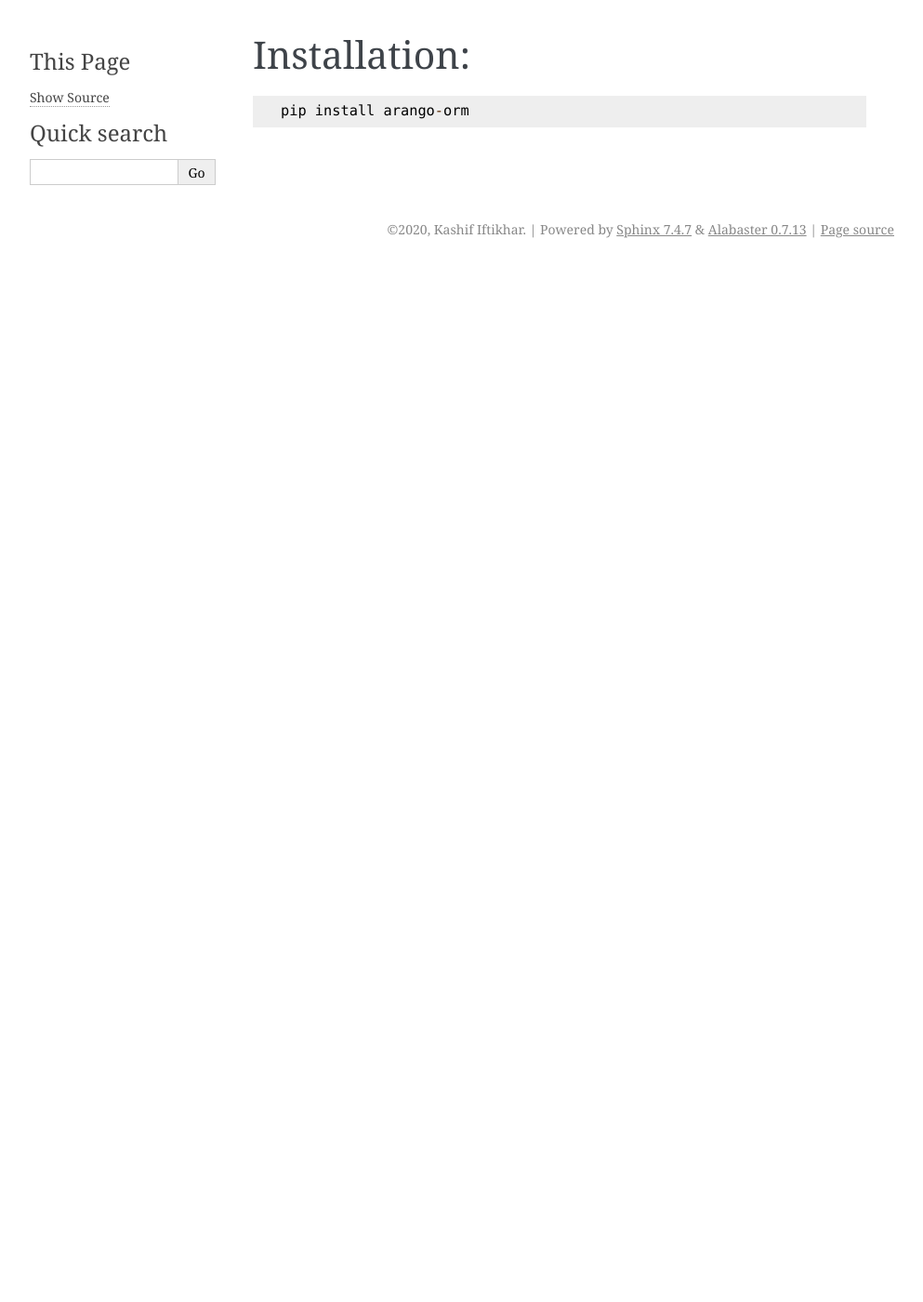
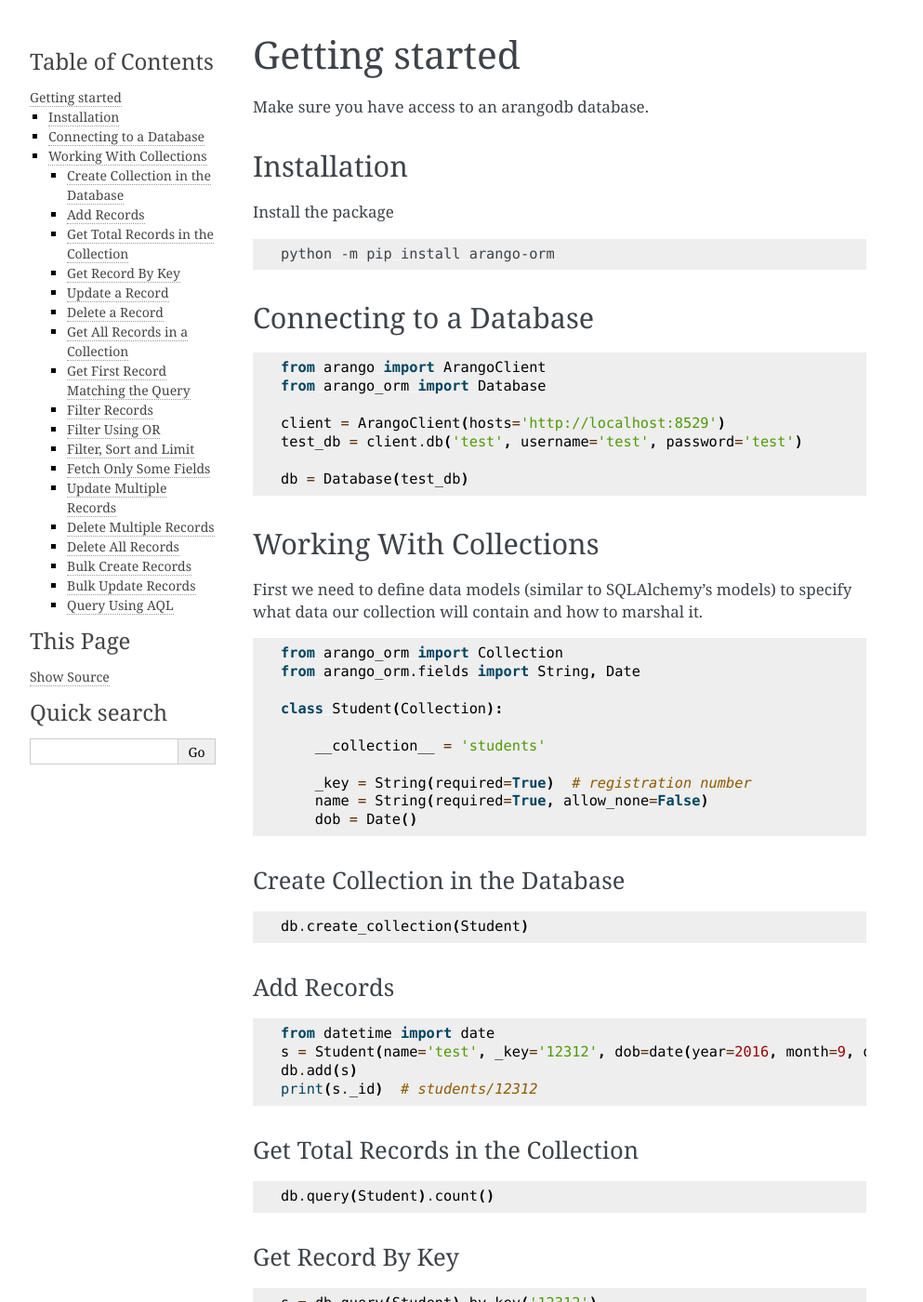
Before and after one commit to threatify/arango-orm, a Sphinx documentation site: the page built from docs/getting-started.rst, in a window 1280 px wide and 1400 px high. Shown: the whole window at 93% size, without its empty margins (148-1141 px from the left). Built offline with Sphinx 7.4.7, drawn with Linux system fonts in a browser that asks for light colours; some of the changed text lies outside the part shown.

Commit message:
Getting started documentation

```diff
--- a/docs/getting-started.rst
+++ b/docs/getting-started.rst
@@ -1,6 +1,217 @@
-Installation:
--------------
+Getting started
+===============
 
-::
+Make sure you have access to an arangodb database.
 
-    pip install arango-orm
+Installation
+------------
+
+Install the package
+
+.. code-block:: shell
+
+    python -m pip install arango-orm
+
+
+Connecting to a Database
+-------------------------
+
+.. code-block:: python
+
+    from arango import ArangoClient
+    from arango_orm import Database
+
+    client = ArangoClient(hosts='http://localhost:8529')
+    test_db = client.db('test', username='test', password='test')
+
+    db = Database(test_db)
+
+Working With Collections
+-------------------------
+
+First we need to define data models (similar to SQLAlchemy's models) to specify what data our collection will contain and how to marshal it.
+
+.. code-block:: python
+
+    from arango_orm import Collection
+    from arango_orm.fields import String, Date
+
+    class Student(Collection):
+
+        __collection__ = 'students'
+
+        _key = String(required=True)  # registration number
+        name = String(required=True, allow_none=False)
+        dob = Date()
+
+
+Create Collection in the Database
+_________________________________
+
+.. code-block:: python
+
+    db.create_collection(Student)
+
+Add Records
+___________
+
+.. code-block:: python
+
+    from datetime import date
+    s = Student(name='test', _key='12312', dob=date(year=2016, month=9, day=12))
+    db.add(s)
+    print(s._id)  # students/12312
+
+Get Total Records in the Collection
+___________________________________
+
+.. code-block:: python
+
+    db.query(Student).count()
+
+
+Get Record By Key
+_________________
+
+.. code-block:: python
+
+    s = db.query(Student).by_key('12312')
+
+
+Update a Record
+________________
+
+.. code-block:: python
+
+    s = db.query(Student).by_key('12312')
+    s.name = 'Anonymous'
+    db.update(s)
+
+Delete a Record
+________________
+
+.. code-block:: python
+
+    s = db.query(Student).by_key('12312')
+    db.delete(s)
+
+Get All Records in a Collection
+________________________________
+
+.. code-block:: python
+
+    students = db.query(Student).all()
+
+Get First Record Matching the Query
+____________________________________
+
+.. code-block:: python
+
+    first_student = db.query(Student).first()
+
+Filter Records
+______________
+
+Using bind parameters (recommended)
+
+.. code-block:: python
+
+    records = db.query(Student).filter("name==@name", name='Anonymous').all()
+
+Using plain condition strings (not safe in case of unsanitized user supplied input)
+
+.. code-block:: python
+
+    records = db.query(Student).filter("name=='Anonymous'").all()
+
+
+Filter Using OR
+_______________
+
+.. code-block:: python
+
+    # Get all documents where student name starts with A or B
+    records = db.query(Student).filter(
+                "LIKE(rec.name, 'A%')", prepend_rec_name=False).filter(
+                "LIKE(rec.name, 'B%')", prepend_rec_name=False, _or=True).all()
+
+
+Filter, Sort and Limit
+______________________
+
+.. code-block:: python
+
+    # Last 5 students with names starting with A
+    records = db.query(Student).filter(
+                "LIKE(rec.name, 'A%')", prepend_rec_name=False).sort("name DESC").limit(5).all()
+
+    # Query students with pagination (limit&offset)
+    page_num, per_page = 2, 10
+    page = db.query(Student).sort("name DESC").limit(per_page, start_from=(page_num - 1) * per_page)
+
+Fetch Only Some Fields
+______________________
+
+    .. code-block:: python
+
+        c = db.query(Student).limit(2).returns('_key', 'name').first()
+
+Update Multiple Records
+_______________________
+
+.. code-block:: python
+
+    db.query(Student).filter("name==@name", name='Anonymous').update(name='Mr. Anonymous')
+
+
+Delete Multiple Records
+_______________________
+
+.. code-block:: python
+
+    db.query(Student).filter("LIKE(rec.name, 'test%')", prepend_rec_name=False).delete()
+
+
+Delete All Records
+___________________
+
+.. code-block:: python
+
+    db.query(Student).delete()
+
+
+
+Bulk Create Records
+_______________________
+
+.. code-block:: python
+
+    s1 = Student(name='test1', _key='12345', dob=date(year=2016, month=9, day=12))
+    s2 = Student(name='test2', _key='22346', dob=date(year=2015, month=9, day=12))
+    car1 = Car(make="Honda", model="Fiat", year=2010)
+    car2 = Car(make="Honda", model="Skoda", year=2015)
+
+    db.bulk_add(entity_list=[p_ref_10, p_ref_11, car1, car2])
+
+
+Bulk Update Records
+_______________________
+
+.. code-block:: python
+
+    p_ref1 = db.query(Person).by_key("12312")
+    p_ref2 = db.query(Person).by_key("12345")
+    p_ref1.name = "Bruce"
+    p_ref2.name = "Eliza"
+    db.bulk_update(entity_list=[p_ref1, p_ref2])
+
+
+Query Using AQL
+________________
+
+.. code-block:: python
+
+    db.add(Student(name='test1', _key='12345', dob=date(year=2016, month=9, day=12)))
+    db.add(Student(name='test2', _key='22346', dob=date(year=2015, month=9, day=12)))
+
+    students = [Student._load(s) for s in db.aql.execute("FOR st IN students RETURN st")]
--- a/setup.py
+++ b/setup.py
@@ -13,7 +13,6 @@ setup(
     author="Kashif Iftikhar",
     author_email="kashif@compulife.com.pk",
     url="https://github.com/threatify/arango-orm",
-    download_url="https://github.com/threatify/arango-orm/archive/v0.5.7.tar.gz",
     license="GNU General Public License v3 (GPLv3)",
     keywords="arangodb orm python",
     packages=find_packages(),
```
Also changed, not shown: docs/installation.rst (deleted).
